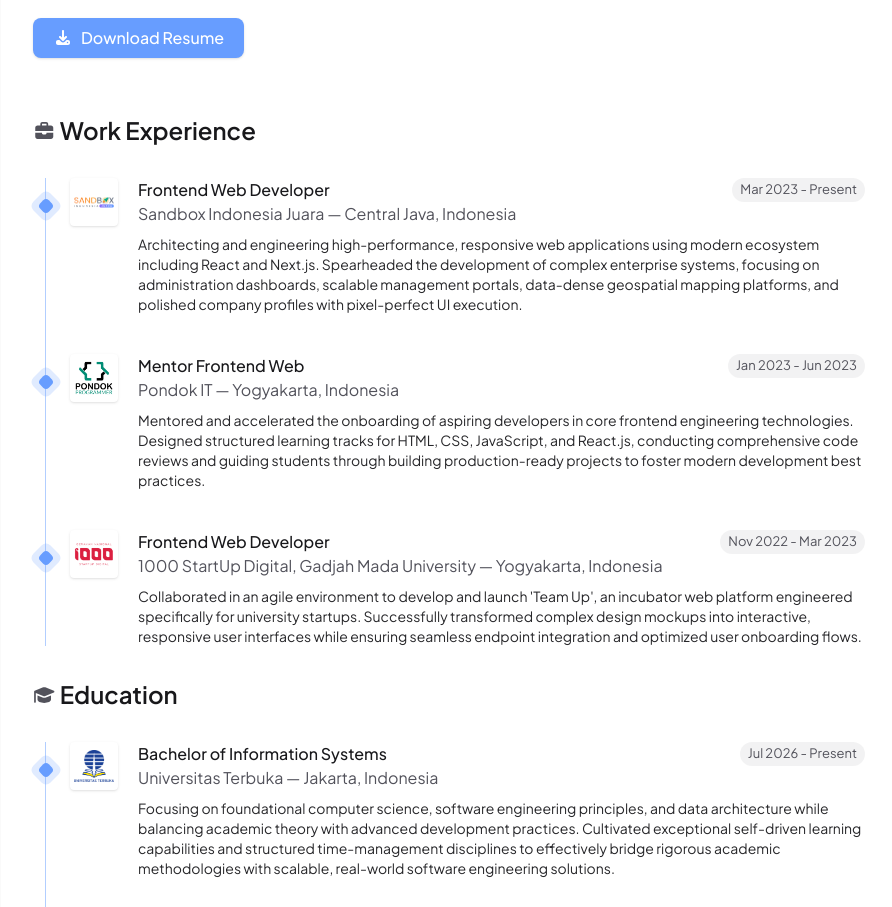
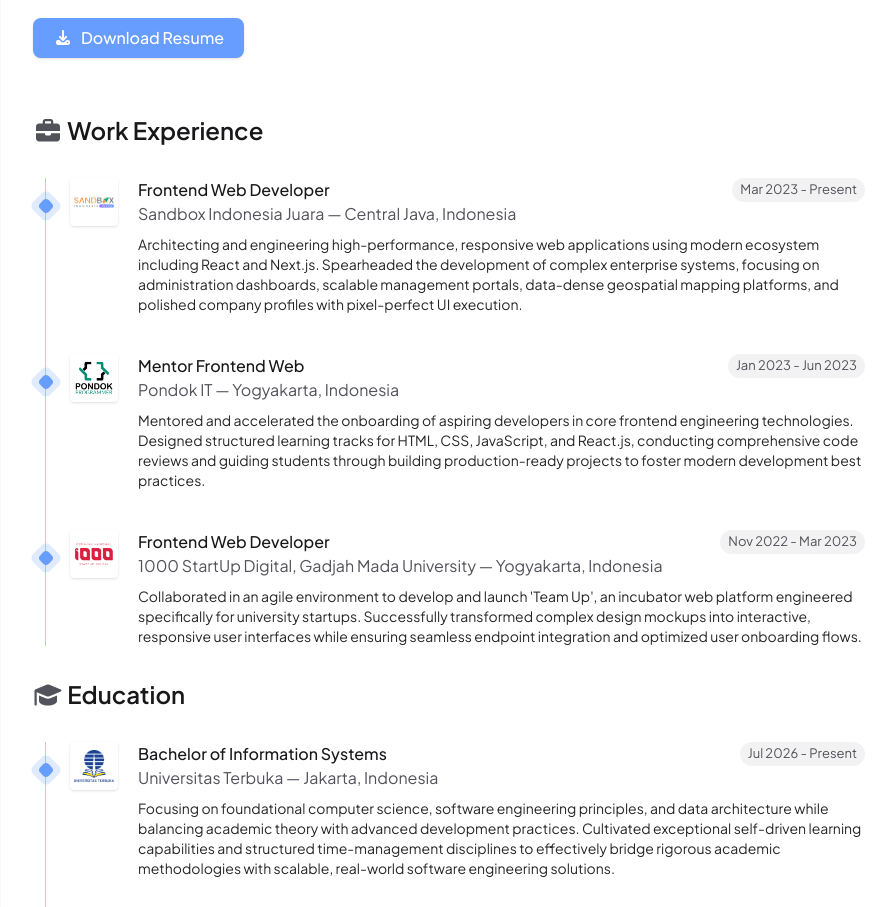
Before and after one commit to mujahidinnn/vue-portfolio, a Vue app: page / in a window 1280 px wide. Shown: the part 486-1393 px from the top of the page, without its empty margins (191-1083 px from the left). Built offline with nearby package versions, Linux system fonts and the light colour scheme.

Commit message:
fix: adjust size icon

```diff
--- a/src/pages/About.vue
+++ b/src/pages/About.vue
@@ -80,7 +80,6 @@
       >
         <FontAwesomeIcon
           :icon="['fas', 'laptop-code']"
-          size="xs"
           class="text-secondary-2"
         />
         Uses & Tools
--- a/src/pages/Home.vue
+++ b/src/pages/Home.vue
@@ -84,11 +84,7 @@
       id="work-experience"
       class="text-xl sm:text-2xl font-semibold text-primary dark:text-primary-dark my-4 sm:my-8"
     >
-      <FontAwesomeIcon
-        :icon="['fas', 'briefcase']"
-        size="xs"
-        class="text-secondary-2"
-      />
+      <FontAwesomeIcon :icon="['fas', 'briefcase']" class="text-secondary-2" />
       Work Experience
     </h3>
     <TimeLine :items="workExperiences" />
@@ -100,7 +96,6 @@
     >
       <FontAwesomeIcon
         :icon="['fas', 'graduation-cap']"
-        size="xs"
         class="text-secondary-2"
       />
       Education
```
